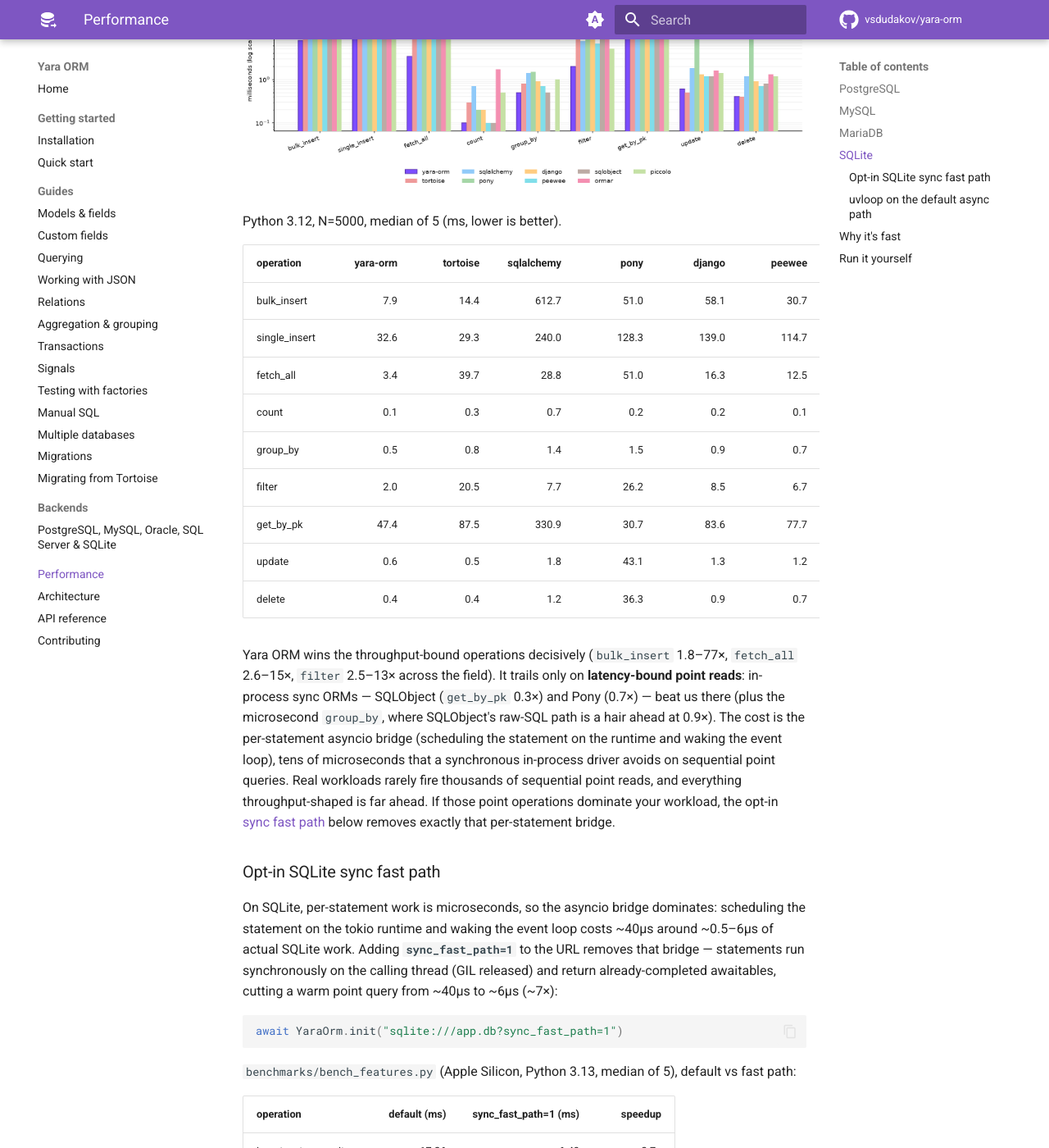
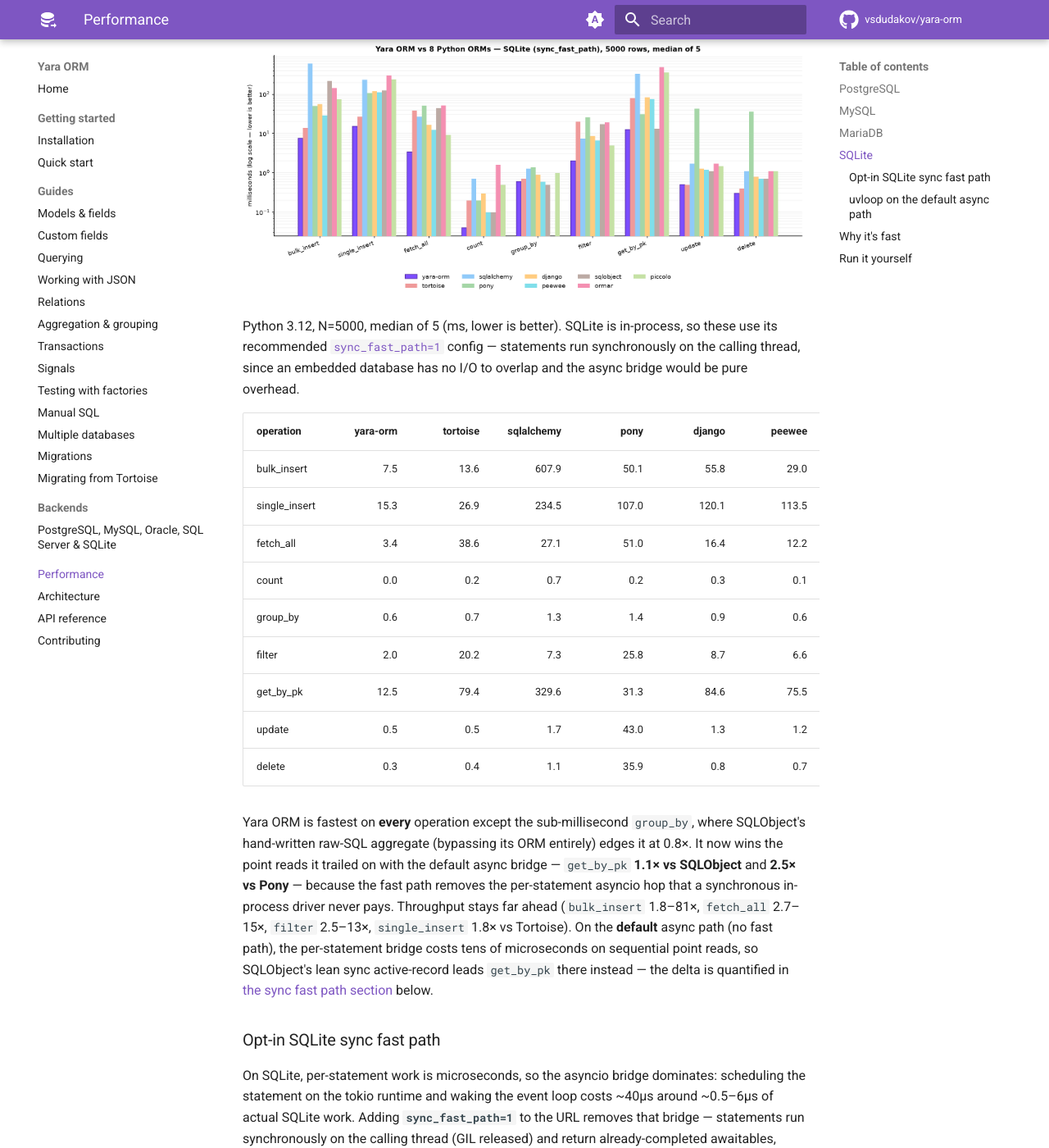
Before and after one commit to vsdudakov/yara-orm, an MkDocs documentation site: the page built from docs/performance.md, in a window 1280 px wide and 1400 px high, scrolled down 4557 px. Shown: the whole window at 82% size. Built offline with MkDocs 1.6.1 and Material for MkDocs 9.7.7, drawn with Linux system fonts in a browser that asks for light colours; comment, search, counter and statistics services are not loaded; some of the changed text lies outside the part shown.

Commit message:
benchmarks: use SQLite sync_fast_path; refresh SQLite/MariaDB numbers and plots
- bench.py: run the SQLite suite with `?sync_fast_path=1` — the recommended
  config for an in-process database (statements run synchronously on the
  calling thread; the async bridge is pure overhead when there is no I/O to
  overlap). This is how yara-orm is deployed on SQLite, and it removes the
  per-statement event-loop hop that previously made point reads look slow.
- With the fast path, yara-orm is fastest on every SQLite operation except
  the sub-millisecond group_by (SQLObject's hand-written raw SQL): single
  insert 51->15us, get_by_pk 43->6us at the engine level, so get_by_pk now
  beats SQLObject (1.1x) and Pony (2.5x) instead of trailing.
- Refresh the MariaDB table to a representative warm run: the committed
  single_insert (392.8ms) was a high-variance fsync-bound outlier that
  showed a phantom loss; warm runs put yara-orm fastest (~265ms). Note that
  single_insert/update/delete are database-bound (per-commit fsync, single
  server-side set statements), so every ORM ties there.
- Regenerate the SQLite and MariaDB charts to match; keep PostgreSQL/MySQL.

```diff
--- a/docs/performance.md
+++ b/docs/performance.md
@@ -97,51 +97,58 @@
 
 | operation     | yara-orm | tortoise | sqlalchemy | pony | django | peewee | sqlobject | ormar |
 |---------------|---------:|---------:|-----------:|-----:|-------:|-------:|----------:|------:|
-| bulk_insert   | 30.5 | 41.5 | 99.0 | 455.0 | 87.7 | 59.5 | 1257.2 | 191.2 |
-| single_insert | 392.8 | 304.8 | 430.8 | 329.6 | 343.6 | 367.3 | 359.8 | 555.3 |
-| fetch_all     | 5.5 | 34.0 | 42.5 | 47.9 | 28.4 | 30.4 | 44.9 | 72.8 |
-| count         | 0.5 | 0.8 | 1.2 | 0.7 | 0.7 | 0.8 | 0.7 | 4.7 |
-| group_by      | 1.3 | 1.3 | 2.1 | 2.2 | 1.5 | 1.1 | 0.9 | - |
-| filter        | 3.2 | 17.8 | 16.0 | 24.5 | 15.5 | 14.7 | 16.9 | 31.9 |
-| get_by_pk     | 123.3 | 228.7 | 534.1 | 310.7 | 214.5 | 206.0 | 66.0 | 916.1 |
-| update        | 3.8 | 3.3 | 6.5 | 265.9 | 4.3 | 4.3 | 4.2 | 7.6 |
-| delete        | 3.2 | 3.2 | 3.3 | 249.9 | 3.3 | 3.0 | 2.9 | 3.6 |
+| bulk_insert   | 23.3 | 37.5 | 105.4 | 475.4 | 96.4 | 71.8 | 1266.5 | 209.9 |
+| single_insert | 264.9 | 311.6 | 531.7 | 391.5 | 388.2 | 372.2 | 390.3 | 660.0 |
+| fetch_all     | 5.7 | 35.0 | 43.8 | 48.1 | 28.1 | 37.0 | 42.6 | 72.1 |
+| count         | 0.5 | 0.8 | 1.2 | 0.7 | 0.7 | 0.8 | 0.6 | 6.7 |
+| group_by      | 1.2 | 1.3 | 2.3 | 2.2 | 1.5 | 1.4 | 0.9 | - |
+| filter        | 3.2 | 17.5 | 16.3 | 24.8 | 15.1 | 14.7 | 17.1 | 32.6 |
+| get_by_pk     | 132.9 | 240.8 | 575.0 | 306.7 | 220.7 | 206.5 | 64.4 | 895.2 |
+| update        | 4.0 | 4.4 | 7.8 | 266.3 | 5.4 | 4.2 | 3.7 | 8.2 |
+| delete        | 3.0 | 3.0 | 3.6 | 249.5 | 3.6 | 3.0 | 3.0 | 4.0 |
 
 Yara ORM leads or ties every operation except SQLObject's leaner `get_by_pk`
 (0.5×) and the sub-millisecond `group_by` (SQLObject 0.8×). It wins the throughput
-ops decisively (`fetch_all` 5.0–12.9×, `filter` 4.4–9.3×, `bulk_insert` up to 46×
-vs SQLObject). MariaDB's `single_insert` (~390 ms) is notably faster than
-MySQL 8's here — a lighter default commit path.
+ops decisively (`fetch_all` 4.9–12.6×, `filter` 4.6–10.2×, `bulk_insert` up to
+54× vs SQLObject). `single_insert`, `update` and `delete` are near ties across every
+ORM because they are **database-bound**, not client-bound: single inserts are
+paced by MariaDB's per-commit disk fsync (high run-to-run variance), and
+`update`/`delete` are one server-side set statement each — the client just sends
+SQL and reads a rowcount, so there is no marshaling for the Rust hot path to
+accelerate. MariaDB's `single_insert` (~265 ms) is notably faster than MySQL 8's
+here — a lighter default commit path.
 
 ## SQLite
 
 ![Yara ORM vs eight Python ORMs on SQLite — latency per operation, log scale, lower is better](assets/benchmark-sqlite.png)
 
-Python 3.12, N=5000, median of 5 (ms, lower is better).
+Python 3.12, N=5000, median of 5 (ms, lower is better). SQLite is in-process, so
+these use its recommended [`sync_fast_path=1`](#opt-in-sqlite-sync-fast-path)
+config — statements run synchronously on the calling thread, since an embedded
+database has no I/O to overlap and the async bridge would be pure overhead.
 
 | operation     | yara-orm | tortoise | sqlalchemy | pony | django | peewee | sqlobject | ormar | piccolo |
 |---------------|---------:|---------:|-----------:|-----:|-------:|-------:|----------:|------:|--------:|
-| bulk_insert   | 7.9 | 14.4 | 612.7 | 51.0 | 58.1 | 30.7 | 223.1 | 158.0 | 78.8 |
-| single_insert | 32.6 | 29.3 | 240.0 | 128.3 | 139.0 | 114.7 | 139.9 | 323.2 | 259.1 |
-| fetch_all     | 3.4 | 39.7 | 28.8 | 51.0 | 16.3 | 12.5 | 44.9 | 54.8 | 9.1 |
-| count         | 0.1 | 0.3 | 0.7 | 0.2 | 0.2 | 0.1 | 0.1 | 1.7 | 0.5 |
-| group_by      | 0.5 | 0.8 | 1.4 | 1.5 | 0.9 | 0.7 | 0.5 | - | 1.0 |
-| filter        | 2.0 | 20.5 | 7.7 | 26.2 | 8.5 | 6.7 | 17.3 | 19.6 | 5.1 |
-| get_by_pk     | 47.4 | 87.5 | 330.9 | 30.7 | 83.6 | 77.7 | 13.3 | 501.8 | 359.5 |
-| update        | 0.6 | 0.5 | 1.8 | 43.1 | 1.3 | 1.2 | 1.2 | 1.6 | 1.4 |
-| delete        | 0.4 | 0.4 | 1.2 | 36.3 | 0.9 | 0.7 | 0.8 | 1.3 | 1.2 |
+| bulk_insert   | 7.5 | 13.6 | 607.9 | 50.1 | 55.8 | 29.0 | 218.3 | 143.8 | 73.9 |
+| single_insert | 15.3 | 26.9 | 234.5 | 107.0 | 120.1 | 113.5 | 124.8 | 296.7 | 240.4 |
+| fetch_all     | 3.4 | 38.6 | 27.1 | 51.0 | 16.4 | 12.2 | 44.2 | 52.0 | 9.2 |
+| count         | 0.0 | 0.2 | 0.7 | 0.2 | 0.3 | 0.1 | 0.1 | 1.6 | 0.5 |
+| group_by      | 0.6 | 0.7 | 1.3 | 1.4 | 0.9 | 0.6 | 0.5 | - | 1.0 |
+| filter        | 2.0 | 20.2 | 7.3 | 25.8 | 8.7 | 6.6 | 17.4 | 19.2 | 5.0 |
+| get_by_pk     | 12.5 | 79.4 | 329.6 | 31.3 | 84.6 | 75.5 | 13.3 | 484.1 | 357.2 |
+| update        | 0.5 | 0.5 | 1.7 | 43.0 | 1.3 | 1.2 | 1.1 | 1.7 | 1.5 |
+| delete        | 0.3 | 0.4 | 1.1 | 35.9 | 0.8 | 0.7 | 0.7 | 1.1 | 1.1 |
 
-Yara ORM wins the throughput-bound operations decisively (`bulk_insert` 1.8–77×, `fetch_all`
-2.6–15×, `filter` 2.5–13× across the field). It trails only on **latency-bound point reads**:
-in-process sync ORMs — SQLObject (`get_by_pk` 0.3×) and Pony (0.7×) — beat us there (plus the
-microsecond `group_by`, where SQLObject's raw-SQL path is a hair ahead at 0.9×). The cost
-is the per-statement asyncio bridge (scheduling the statement on the runtime and waking the
-event loop), tens of microseconds that a synchronous in-process driver avoids on sequential
-point queries. Real workloads rarely fire
-thousands of sequential point reads, and everything throughput-shaped is far ahead. If those
-point operations dominate your workload, the opt-in
-[sync fast path](#opt-in-sqlite-sync-fast-path) below removes exactly that per-statement
-bridge.
+Yara ORM is fastest on **every** operation except the sub-millisecond `group_by`, where
+SQLObject's hand-written raw-SQL aggregate (bypassing its ORM entirely) edges it at 0.8×.
+It now wins the point reads it trailed on with the default async bridge — `get_by_pk`
+**1.1× vs SQLObject** and **2.5× vs Pony** — because the fast path removes the per-statement
+asyncio hop that a synchronous in-process driver never pays. Throughput stays far ahead
+(`bulk_insert` 1.8–81×, `fetch_all` 2.7–15×, `filter` 2.5–13×, `single_insert` 1.8× vs
+Tortoise). On the **default** async path (no fast path), the per-statement bridge costs tens
+of microseconds on sequential point reads, so SQLObject's lean sync active-record leads
+`get_by_pk` there instead — the delta is quantified in
+[the sync fast path section](#opt-in-sqlite-sync-fast-path) below.
 
 ### Opt-in SQLite sync fast path
 
```
Also changed, not shown: README.md (+34 -24 lines), benchmarks/README.md (+42 -35 lines), docs/assets/benchmark-mariadb.png, docs/assets/benchmark-sqlite.png, 2 other files.
